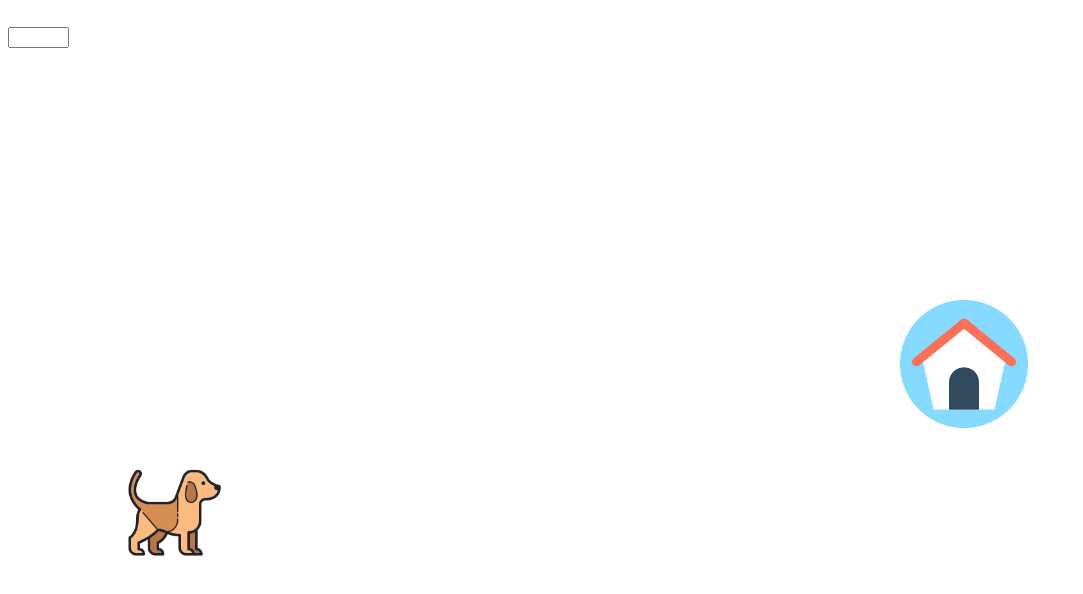
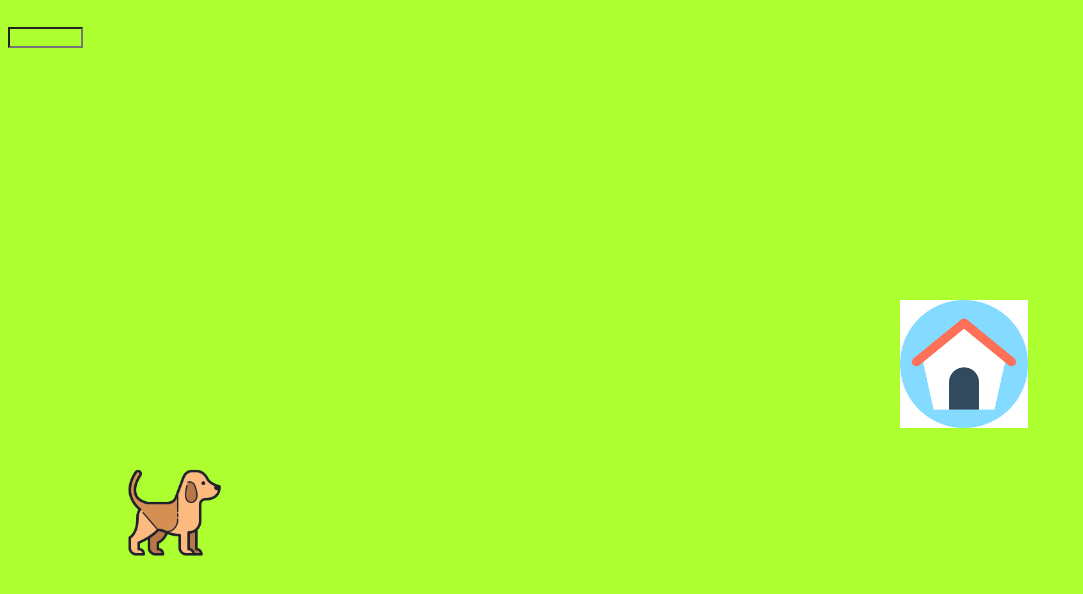
Before and after one commit to MikeSnog90/luigidog, a plain HTML site: page index.html in a window 1280 px wide. Shown: the whole page, without its empty margins (0-1083 px from the left). Drawn offline with nearby package versions, Linux system fonts and the light colour scheme.

Commit message:
segundo commit

```diff
--- a/css/estilo.css
+++ b/css/estilo.css
@@ -1,3 +1,6 @@
+body {
+	background-color: greenyellow;
+}
 #cachorro {
 	width: 8em;
 	margin-top: 400px;
@@ -12,7 +15,8 @@
 }
 
 #campo {
-	width: 4em;
+	width: 5em;
 	display: block;
 	margin-top: 2em;
+	background-color: greenyellow;
 }
```
